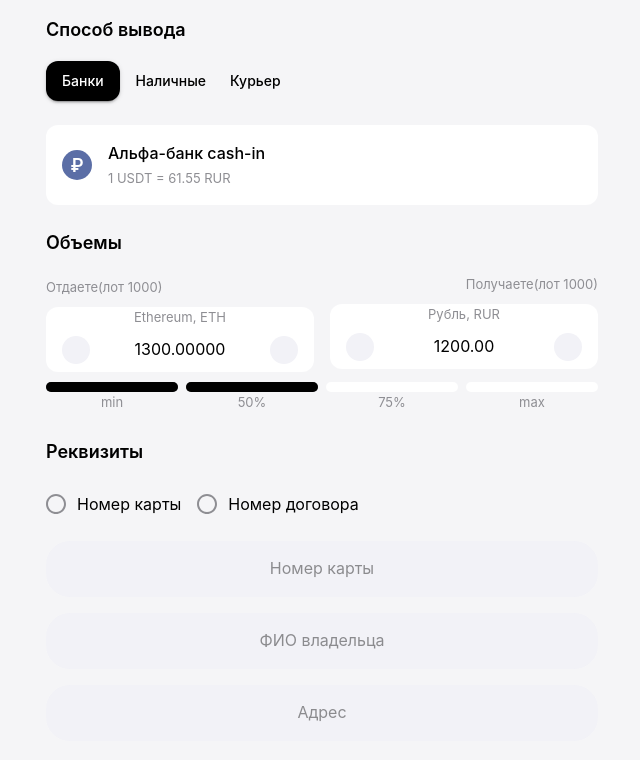
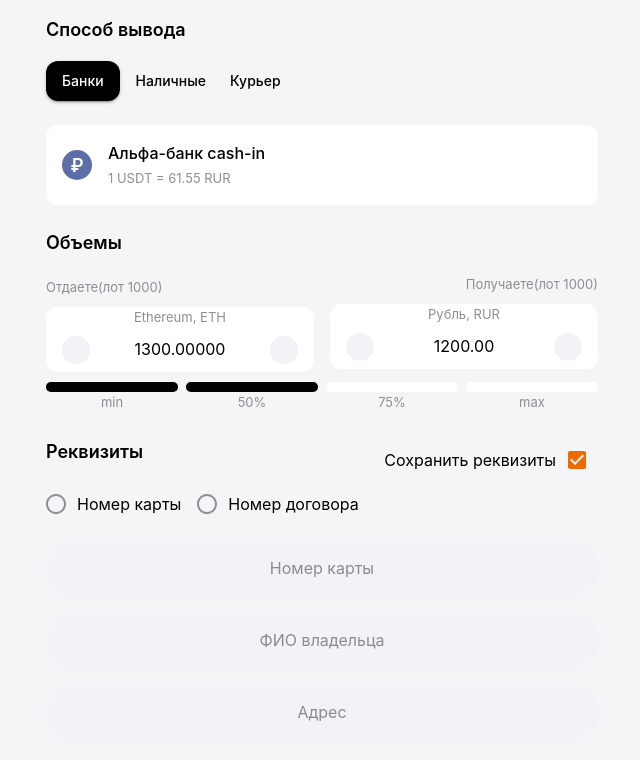
Before and after one commit to az-badri/mui-mobile-page, a React (Create React App) app: page / in a window 1280 px wide. Shown: the top 760 px of the page, without its empty margins (318-958 px from the left). Built offline with nearby package versions, Linux system fonts and the light colour scheme; some icons are missing.

Commit message:
feat: radios are done

```diff
--- /dev/null
+++ b/src/components/RequisitesHeader.tsx
@@ -0,0 +1,21 @@
+import { Box, Checkbox, Typography } from '@mui/material';
+
+export const RequisitesHeader = () => (
+    <Box className="RequisitesOption-root" display="flex" justifyContent="space-between">
+        <Typography variant="h6" mb={2}>
+            Реквизиты
+        </Typography>
+
+        <Box className="RequisitesOption-right" display="flex" flexDirection="row" alignItems="center">
+            <Typography className="RequisitesOption-label">
+                Сохранить реквизиты
+            </Typography>
+
+            <Checkbox
+                color="warning"
+                defaultChecked
+                className="RequisitesOption-checkbox"
+            />
+        </Box>
+    </Box>
+);
--- a/src/pages/WithdrawPage.tsx
+++ b/src/pages/WithdrawPage.tsx
@@ -12,6 +12,7 @@ import { TextInput } from '../components/TextInput';
 import { AccountSelect } from "../components/AccountSelect";
 import { AmountSection } from "../components/AmountSection";
 import { SegmentedBar } from "../components/SegmentedBar";
+import {RequisitesHeader} from "../components/RequisitesHeader";
 
 export const WithdrawPage = () => {
     return (
@@ -36,18 +37,16 @@ export const WithdrawPage = () => {
                 </Box>
 
                 <Box>
-                    <Typography variant="h6" mb={2}>
-                        Реквизиты
-                    </Typography>
+                    <RequisitesHeader/>
                     <RadioGroup row>
                         <FormControlLabel
                             value="card"
-                            control={<Radio />}
+                            control={<Radio color='warning' />}
                             label="Номер карты"
                         />
                         <FormControlLabel
                             value="contract"
-                            control={<Radio />}
+                            control={<Radio color="warning" />}
                             label="Номер договора"
                         />
                     </RadioGroup>
--- a/src/theme/theme.ts
+++ b/src/theme/theme.ts
@@ -86,5 +86,6 @@ export const theme = createTheme({
                 },
             },
         },
+
     },
 });
```
Also changed, not shown: src/theme/muiTheme.d.ts (deleted, +0 -8 lines).
